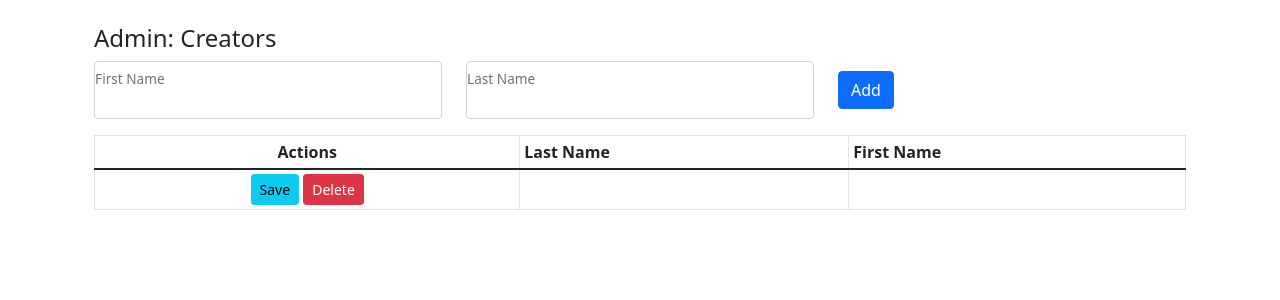
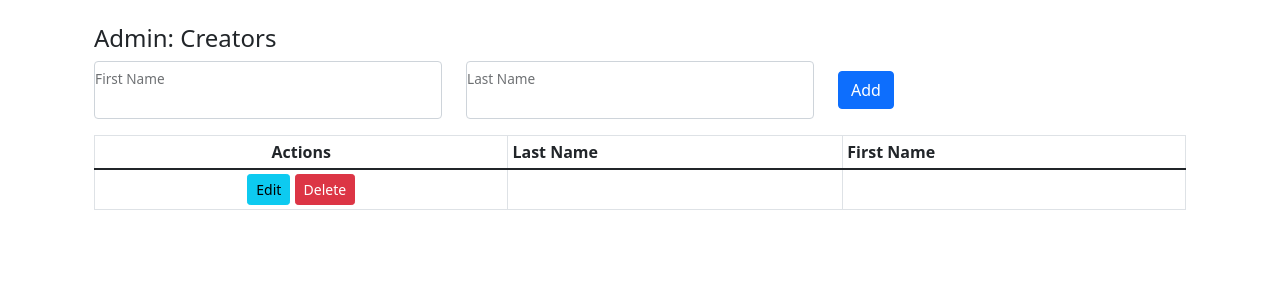
Before and after one commit to GrossmanPro/SpinnerRack, a PHP site: page /AdminCreator.php in a window 1280 px wide. Shown: the part 86-386 px from the top of the page. Run offline with PHP 8.4, Linux system fonts and the light colour scheme; tables that the repository leaves empty or names only in its code hold one stand-in row (values such as "Sample post"); data that the repository does not hold is empty; some libraries are stand-ins or nearby versions.

Commit message:
Label changes

```diff
--- a/src/Creator.php
+++ b/src/Creator.php
@@ -90,7 +90,7 @@ class Creator {
         $table .= '</thead>';
         $table .= '<tbody>';
         foreach ($pdo->query('SELECT * FROM Creators ORDER BY LastName, FirstName') as $creator) {
-            $editBtn = '<input type="button" class="btn btn-sm btn-info" id="btnEdit_' . $creator['Id'] . '" value="Save">';
+            $editBtn = '<input type="button" class="btn btn-sm btn-info" id="btnEdit_' . $creator['Id'] . '" value="Edit">';
             $deleteBtn = '<input type="button" class="btn btn-sm btn-danger deleteCreator" id="btnDelete_' . $creator['Id'] . '" value="Delete">';
             $table .= '<tr>';
             $table .= '<td class="text-center">' . $editBtn . '&nbsp;' . $deleteBtn . '</td>';
```
